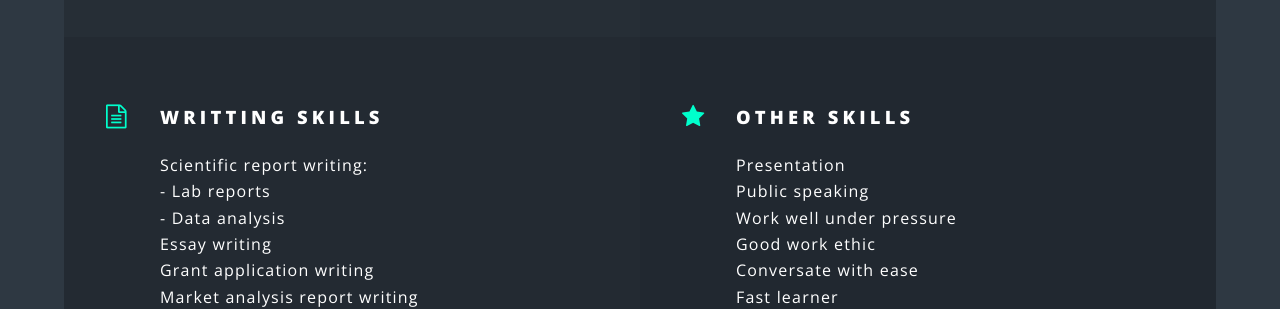
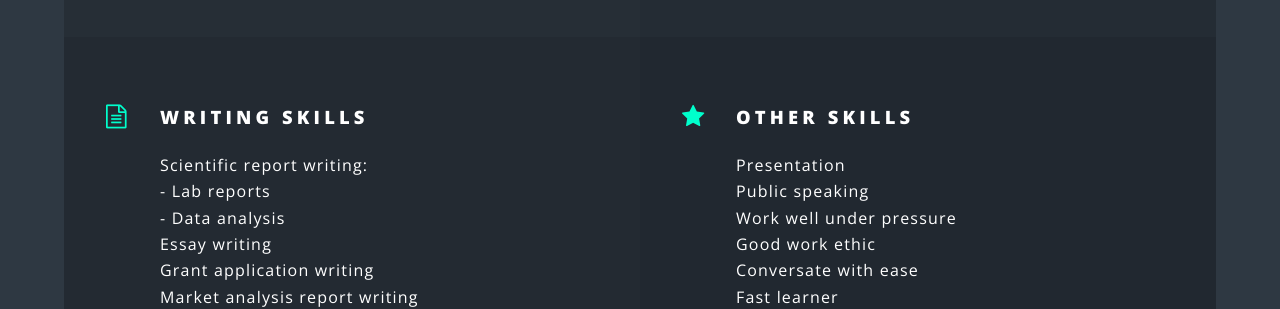
Before and after one commit to nickpettican/nickpettican.github.io, a Jekyll site: the page built from index.html, in a window 1280 px wide and 900 px high, scrolled down 5848 px. Shown: the part 156-465 px from the top of the window. Built offline with Jekyll 4.4.1, drawn with Linux system fonts in a browser that asks for light colours.

Commit message:
updating

```diff
--- a/index.html
+++ b/index.html
@@ -146,7 +146,7 @@ layout: landing
 									<p>Running the FLS Society<br />Running the Bioinformatics Society<br />Team projects<br />Group presentations<br />Leading teams of volunteers in ADHAMA<br />Leading and motivating groups in summer camp programs<br />Managing events</p>
 								</li>
 								<li class="icon fa-file-text-o">
-									<h3>writting skills</h3>
+									<h3>writing skills</h3>
 									<p>Scientific report writing:<br />
 									- Lab reports<br />
 									- Data analysis<br />
```
